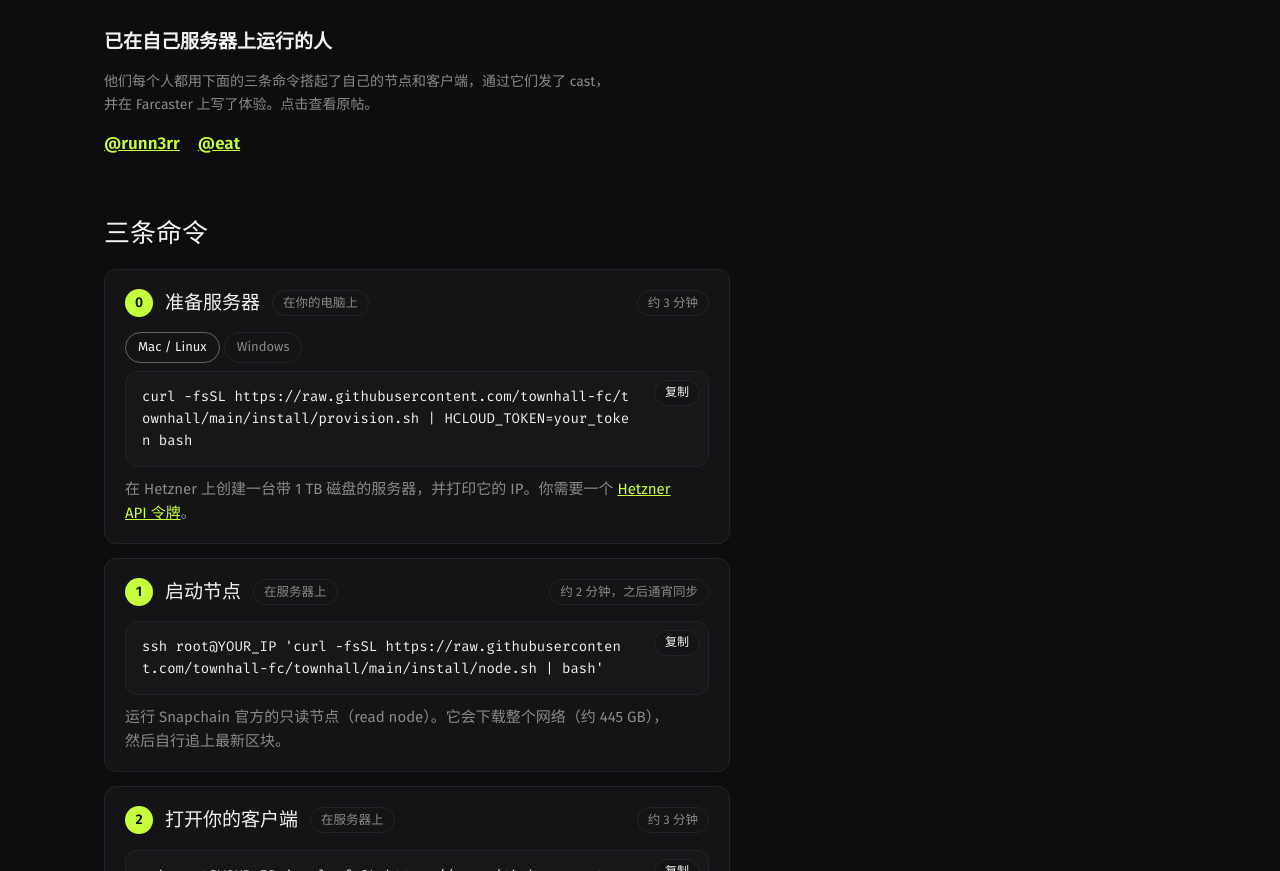
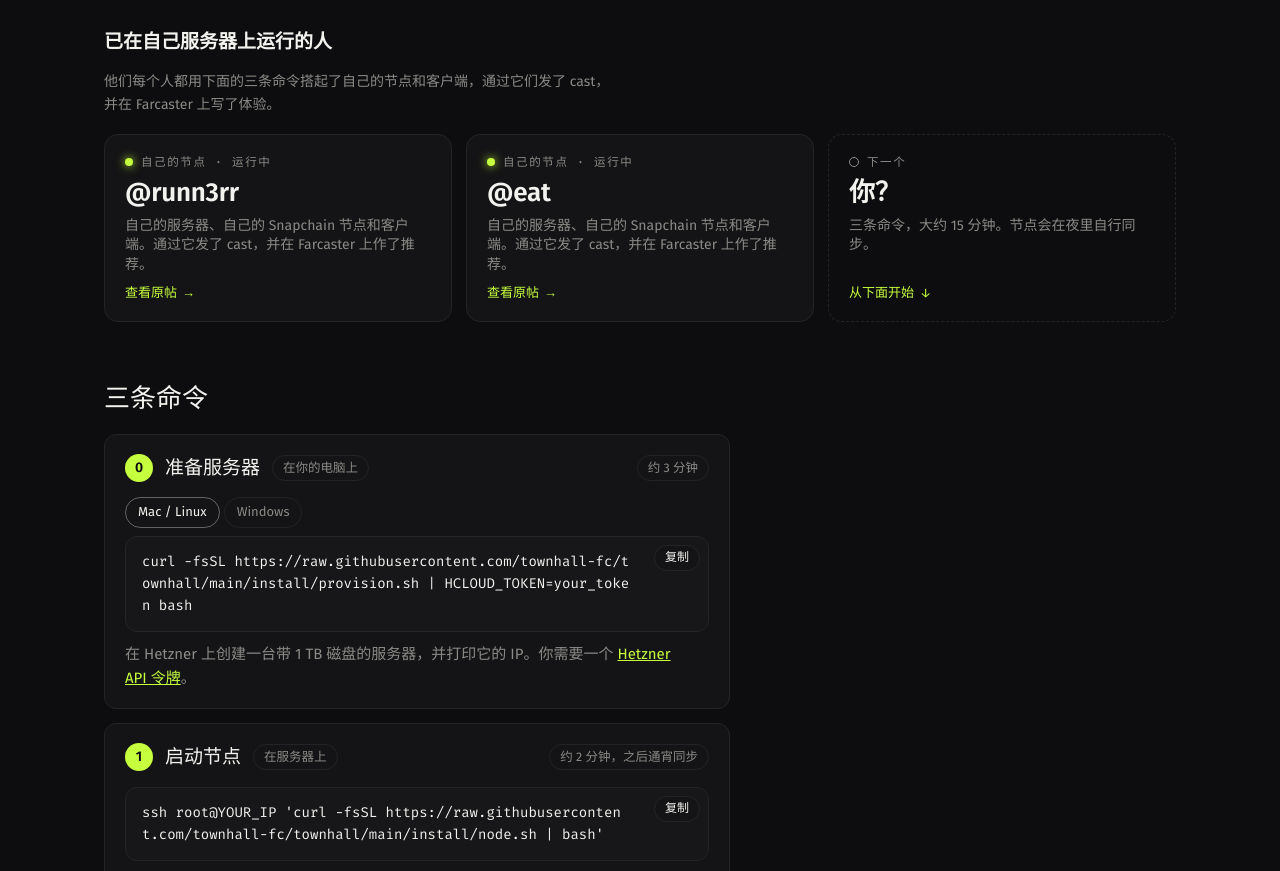
Before and after one commit to lexicon179/townhall, a plain HTML site: page site/zh/index.html in a window 1280 px wide. Shown: the part 1475-2346 px from the top of the page. Drawn offline with Linux system fonts and the light colour scheme; no server answers.

Commit message:
site: vouches as cards (live dot, handle, what they ran, link to the post) plus a 'You?' card pointing to the quickstart

```diff
--- a/site/zh/index.html
+++ b/site/zh/index.html
@@ -168,7 +168,7 @@ td code,p code,li code,dd code{overflow-wrap:anywhere}td,th{overflow-wrap:anywhe
 @media (max-width:720px){.shots{grid-template-columns:1fr 1fr}.shots figure:last-child{display:none}}
 :lang(zh) .hero h1{font-size:clamp(28px,7.4vw,64px);letter-spacing:0}
 :lang(zh) .stepper .where,:lang(zh) .stepper .dur{font-family:inherit;letter-spacing:0}
-.vouches{display:flex;flex-wrap:wrap;gap:8px 18px;list-style:none;padding:0;margin:6px 0 0}.vouches a{font-weight:600}
+.vouches{display:grid;grid-template-columns:repeat(3,minmax(0,1fr));gap:14px;list-style:none;padding:0;margin:18px 0 0}.vouches li{display:flex}.vouches a{flex:1;display:flex;flex-direction:column;gap:8px;min-height:150px;padding:18px 20px;border:1px solid var(--line);border-radius:14px;background:var(--card);color:var(--fg);text-decoration:none;transition:border-color .15s}.vouches a:hover{border-color:color-mix(in srgb,var(--fg) 30%,transparent)}.v-live{font-family:"Fira Mono",ui-monospace,monospace;font-size:11.5px;letter-spacing:.14em;text-transform:uppercase;color:var(--muted);display:flex;align-items:center;gap:8px}.v-live:before{content:"";width:8px;height:8px;border-radius:50%;background:var(--accent);box-shadow:0 0 10px var(--accent)}.v-who{font-size:26px;font-weight:600;letter-spacing:-.01em;line-height:1.1}.v-what{font-size:14px;color:var(--muted);line-height:1.4}.v-go{margin-top:auto;font-family:"Fira Mono",ui-monospace,monospace;font-size:13px;color:var(--accent)}.vouches .v-you a{border-style:dashed;background:transparent}.vouches .v-you .v-live:before{background:transparent;border:1px solid var(--muted);box-shadow:none}@media (max-width:720px){.vouches{grid-template-columns:1fr}.vouches a{min-height:0}}
 </style>
 </head>
 <body>
@@ -201,8 +201,8 @@ td code,p code,li code,dd code{overflow-wrap:anywhere}td,th{overflow-wrap:anywhe
     <figure><a href="https://app.townhallfc.xyz/#/c/129/0xa9c0dfd6c4b17ea8ac6f0a71aaa644fb41e0ef5c"><img src="../img/cast-phil.webp" alt="Phil 宣布关闭一个应用，以及回复" width="800" height="960" loading="lazy"></a><figcaption>@phil 关闭了一个应用。应用来来去去，账号和 cast 留在网络上。</figcaption></figure>
   </div>
   <h3 id="vouches">已在自己服务器上运行的人</h3>
-  <p class="small">他们每个人都用下面的三条命令搭起了自己的节点和客户端，通过它们发了 cast，并在 Farcaster 上写了体验。点击查看原帖。</p>
-  <ul class="vouches"><li><a href="https://farcaster.xyz/runn3rr/0x2d001899">@runn3rr</a></li><li><a href="https://farcaster.xyz/eat/0x0bc3b39c">@eat</a></li></ul>
+  <p class="small">他们每个人都用下面的三条命令搭起了自己的节点和客户端，通过它们发了 cast，并在 Farcaster 上写了体验。</p>
+  <ul class="vouches"><li><a href="https://farcaster.xyz/runn3rr/0x2d001899"><span class="v-live">自己的节点 · 运行中</span><span class="v-who">@runn3rr</span><span class="v-what">自己的服务器、自己的 Snapchain 节点和客户端。通过它发了 cast，并在 Farcaster 上作了推荐。</span><span class="v-go">查看原帖 →</span></a></li><li><a href="https://farcaster.xyz/eat/0x0bc3b39c"><span class="v-live">自己的节点 · 运行中</span><span class="v-who">@eat</span><span class="v-what">自己的服务器、自己的 Snapchain 节点和客户端。通过它发了 cast，并在 Farcaster 上作了推荐。</span><span class="v-go">查看原帖 →</span></a></li><li class="v-you"><a href="#quickstart"><span class="v-live">下一个</span><span class="v-who">你？</span><span class="v-what">三条命令，大约 15 分钟。节点会在夜里自行同步。</span><span class="v-go">从下面开始 ↓</span></a></li></ul>
 </section>
 
 <section id="quickstart" class="qs">
```
Also changed, not shown: site/index.html (+3 -3 lines).
